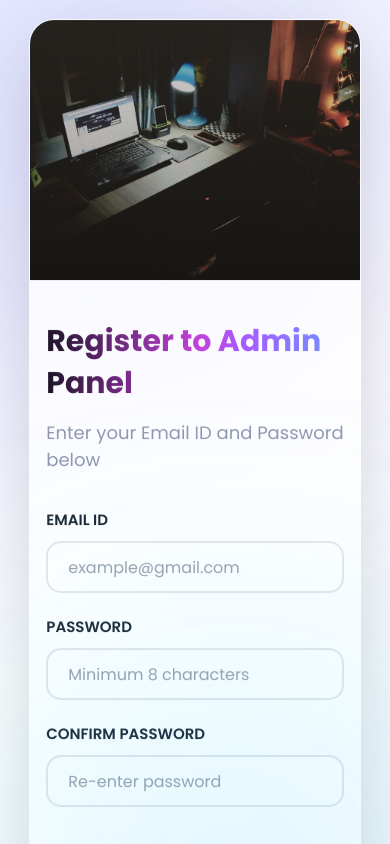
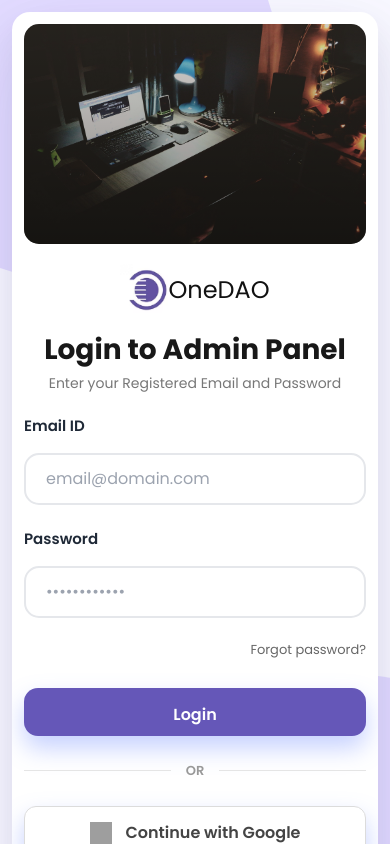
Before and after one commit to Someshwaran-M/dashboard, a React (Vite) app: page / in a window 390 px wide. Shown: the top 844 px of the page. Built offline with nearby package versions, Linux system fonts and the light colour scheme; grey boxes are pictures that could not be loaded.

Commit message:
Updated login page UI and responsive design

```diff
--- a/src/App.jsx
+++ b/src/App.jsx
@@ -11,7 +11,7 @@ function App() {
     <Router>
       <Routes>
         {/* Default Route */}
-        <Route path="/" element={<Register />} />
+        <Route path="/" element={<Login />} />
 
         {/* Login Route */}
         <Route path="/register" element={<Register />} />
--- a/src/pages/Login.jsx
+++ b/src/pages/Login.jsx
@@ -2,6 +2,7 @@ import React, { useState } from "react";
 import { Link, useNavigate } from "react-router-dom";
 import "../styles/Login.css";
 import bgImage from "../assets/login-bg.jpg";
+import logo from "../assets/onedao-logo.png";
 
 const Login = () => {
   const navigate = useNavigate();
@@ -48,6 +49,8 @@ const Login = () => {
 
   return (
     <div className="login-page">
+      <div className="dots dots-top"></div>
+<div className="dots dots-bottom"></div>
       <div className="login-card">
         <div
           className="login-left"
@@ -56,54 +59,89 @@ const Login = () => {
 
         <div className="login-right">
           <div className="login-content">
-            <h1>Log In to Admin Panel</h1>
 
-            <p>Enter your email id and password below</p>
+  <div className="logo">
+  <img src={logo} alt="OneDAO Logo" className="logo-img" />
+  <span className="logo-dark">OneDAO</span>
+</div>
+
+  <h2>Login to Admin Panel</h2>
+  <p className="subtitle">Enter your Registered Email and Password</p>
 
   <form onSubmit={handleLogin}>
+
     <div className="form-group">
-                <label>EMAIL ID</label>
+  <div className="label-row">
+    <label>Email ID</label>
+
+    {error && (
+      <span className="field-error">
+        Invalid Email
+      </span>
+    )}
+  </div>
 
   <input
     type="email"
     name="email"
-                  placeholder="Enter your email id"
+    placeholder="email@domain.com"
     value={formData.email}
     onChange={handleChange}
+    className={error ? "input-error" : ""}
   />
 </div>
 
     <div className="form-group">
-                <label>PASSWORD</label>
+  <div className="label-row">
+    <label>Password</label>
+
+    {error && (
+      <span className="field-error">
+        Invalid Password
+      </span>
+    )}
+  </div>
 
   <input
     type="password"
     name="password"
-                  placeholder="Enter your password"
+    placeholder="••••••••••••"
     value={formData.password}
     onChange={handleChange}
+    className={error ? "input-error" : ""}
   />
 </div>
 
-              {error && (
-                <p
-                  style={{
-                    color: "red",
-                    marginBottom: "15px",
-                  }}
-                >
-                  {error}
-                </p>
-              )}
+    <div className="login-options">
+      <Link to="/forgot-password" className="forgot">
+        Forgot password?
+      </Link>
+    </div>
 
-              <button type="submit">
-                Log In
+    <button className="login-btn" type="submit">
+      Login
     </button>
+
+    <div className="divider">
+    <span>OR</span>
+  </div>
+
+    <div className="google-login">
+  <button type="button" className="google-btn">
+    <img
+      src="https://www.gstatic.com/firebasejs/ui/2.0.0/images/auth/google.svg"
+      alt="Google"
+    />
+    Continue with Google
+  </button>
+
+
+</div>
+
   </form>
 
   <div className="register">
-              <span>Don't have an account?</span>
-
+    Don't have an account?
     <Link to="/register"> Register</Link>
   </div>
   </div>
--- a/src/pages/Register.jsx
+++ b/src/pages/Register.jsx
@@ -38,25 +38,31 @@ const Register = () => {
     }
 
     // Email Validation
-    const emailPattern =
-      /^[^\s@]+@[^\s@]+\.[^\s@]+$/;
+    // Email Validation
+const emailPattern = /^[^\s@]+@[^\s@]+\.[^\s@]+$/;
 
 if (!emailPattern.test(formData.email)) {
-      setError("Enter a valid Email.");
+  setError("Enter a valid email.");
   return;
 }
 
-    // Password Length
-    if (formData.password.length < 8) {
-      setError("Password must contain at least 8 characters.");
+// Password Validation
+const passwordPattern =
+  /^(?=.*[a-z])(?=.*[A-Z])(?=.*\d)(?=.*[@$!%*?&^#()_+\-=\[\]{};':"\\|,.<>\/?])[A-Za-z\d@$!%*?&^#()_+\-=\[\]{};':"\\|,.<>\/?]{8,}$/;
+
+if (!passwordPattern.test(formData.password)) {
+  alert(
+    "Password must be at least 8 characters long and include one uppercase letter, one lowercase letter, one number,one special character."
+  );
   return;
 }
 
-    // Password Match
+// Confirm Password Validation
 if (formData.password !== formData.confirmPassword) {
   setError("Password and Confirm Password do not match.");
   return;
 }
+
 
     try {
   const otp = Math.floor(100000 + Math.random() * 900000);
--- a/src/styles/Login.css
+++ b/src/styles/Login.css
@@ -1,3 +1,5 @@
+@import url('https://fonts.googleapis.com/css2?family=Poppins:wght@300;400;500;600;700;800&display=swap');
+
 *{
     margin:0;
     padding:0;
@@ -6,8 +8,11 @@
 }
 
 body{
-    background:#f5f5f5;
+    margin:0;
+    background:#fff;
 }
+
+/* ---------------------- PAGE ---------------------- */
 
 .login-page{
     width:100%;
@@ -15,24 +20,98 @@ body{
     display:flex;
     justify-content:center;
     align-items:center;
-    padding:40px;
+    padding:35px;
+    position:relative;
+    overflow:hidden;
+    background:#f8f8ff;
 }
 
+/* Top Left Purple Circle */
+.login-page::before{
+    content:"";
+    position:absolute;
+    width:420px;
+    height:420px;
+    top:-140px;
+    left:-140px;
+    border-radius:50%;
+    background:rgba(129,92,255,.18);
+    z-index:0;
+}
+
+/* Bottom Right Purple Circle */
+.login-page::after{
+    content:"";
+    position:absolute;
+    width:420px;
+    height:420px;
+    bottom:-170px;
+    right:-170px;
+    border-radius:50%;
+    background:rgba(129,92,255,.18);
+    z-index:0;
+}
+
+.dots{
+    position:absolute;
+    width:110px;
+    height:110px;
+    z-index:1;
+
+    background-image:radial-gradient(#8b5cf6 2px, transparent 2px);
+    background-size:20px 20px;
+    opacity:.35;
+}
+
+.dots-top{
+    top:55px;
+    right:55px;
+}
+
+.dots-bottom{
+    bottom:55px;
+    left:55px;
+}
+/* ---------------------- CARD ---------------------- */
+
 .login-card{
-    width:1100px;
-    height:700px;
-    background:white;
-    border-radius:35px;
+    width:1180px;
+    max-width:100%;
+    height:740px;
+    background:#fff;
+    border-radius:28px;
+    display:flex;
     overflow:hidden;
-    display:flex;
-    box-shadow:0 20px 45px rgba(0,0,0,.18);
+    padding:18px;
+    position:relative;
+    z-index:10;
+
+    box-shadow:
+        0 30px 80px rgba(109,91,208,.12),
+        0 15px 35px rgba(0,0,0,.08);
 }
+
+/* ---------------------- LEFT ---------------------- */
 
 .login-left{
     width:52%;
+    border-radius:22px;
     background-size:cover;
     background-position:center;
+    position:relative;
+    overflow:hidden;
 }
+
+.login-left::after{
+    content:"";
+    position:absolute;
+    inset:0;
+    background:linear-gradient(to top,
+    rgba(0,0,0,.45),
+    rgba(0,0,0,.05));
+}
+
+/* ---------------------- RIGHT ---------------------- */
 
 .login-right{
     width:48%;
@@ -40,108 +119,409 @@ body{
     justify-content:center;
     align-items:center;
     background:#fff;
+    padding:10px 10px;
 }
 
 .login-content{
-    width:80%;
+    width:78%;
 }
 
-.login-content h1{
-    font-size:44px;
-    color:#222;
-    margin-bottom:18px;
-    font-weight:700;
+/* ---------------------- LOGO ---------------------- */
+
+.logo{
+    display:flex;
+    justify-content:left;
+    align-items:center;
+    margin-bottom:15px;
 }
 
-.login-content p{
-    color:#8d94a8;
-    font-size:20px;
-    margin-bottom:60px;
+.logo-img{
+    width:60px;
+    height:auto;
+    object-fit:contain;
 }
 
+.logo-dark{
+    font-size:30px;
+    font-weight:400;
+    color:#111;
+}
+
+
+/* ---------------------- TITLE ---------------------- */
+
+.login-content h2{
+    font-size:34px;
+    color:#181818;
+    margin-bottom:4px;
+}
+
+.subtitle{
+    color:#777;
+    font-size:15px;
+    margin-bottom:25px;
+}
+
+/* ---------------------- FORM ---------------------- */
+
 .form-group{
-    margin-bottom:30px;
+    margin-bottom:13px;
 }
 
 .form-group label{
-    display:block;
-    margin-bottom:12px;
+    font-size:13px;
     font-weight:600;
-    font-size:15px;
-    color:#222;
+    color:#444;
+    margin-bottom:6px;
 }
 
 .form-group input{
     width:100%;
-    height:65px;
-    border:2px solid #222;
-    border-radius:12px;
-    padding:0 20px;
-    font-size:18px;
+    height:48px;
+    border:1px solid #ddd;
+    border-radius:8px;
+    padding:0 16px;
+    font-size:15px;
+    transition:.3s;
+    background:#fff;
+}
+
+.form-group input:focus{
+    border-color:#20264f;
+    box-shadow:0 0 0 3px rgba(32,38,79,.08);
     outline:none;
 }
 
 .form-group input::placeholder{
-    color:#a2a8ba;
+    color:#b2b2b2;
 }
 
-button{
+/* ---------------------- OPTIONS ---------------------- */
+
+.login-options{
+    display:flex;
+    justify-content:space-between;
+    align-items:center;
+    margin-bottom:18px;
+}
+
+.forgot{
+    text-decoration:none;
+    color:#666;
+    font-size:13px;
+    transition:.3s;
+}
+
+.forgot:hover{
+    color:#6557B8;
+}
+
+/* ---------------------- ERROR ---------------------- */
+
+.error{
+    display:none;
+    background:#fff2f2;
+    border:1px solid #ef4444;
+    color:#dc2626;
+    padding:12px 16px;
+    border-radius:10px;
+    font-size:14px;
+    font-weight:500;
+    margin:15px 0;
+}
+
+.error.show{
+    display:block;
+}
+
+/* Error Input */
+
+.input-error{
+    border:2px solid #ef4444 !important;
+    background:#fff5f5 !important;
+    color:#111;
+}
+
+.input-error::placeholder{
+    color:#b91c1c;
+}
+
+.input-error:focus{
+    border:2px solid #ef4444 !important;
+    box-shadow:0 0 0 4px rgba(239,68,68,.15) !important;
+}
+
+.label-row{
+    display:flex;
+    justify-content:space-between;
+    align-items:center;
+    margin-bottom:4px;
+}
+
+.label-row label{
+    font-size:13px;
+    font-weight:600;
+    color:#333;
+}
+
+.field-error{
+    color:#ef4444;
+    font-size:12px;
+    font-weight:600;
+    min-width:110px;
+    text-align:right;
+}
+
+/* ---------------------- BUTTON ---------------------- */
+
+.login-btn{
+    background:#6557B8;
+    color:#fff;
+    margin-top:10px;
+}
+
+.login-btn:hover{
+    background:#4E3FA8;
+    box-shadow:0 12px 25px rgba(101,87,184,.35);
+}
+
+/* ---------------------- REGISTER ---------------------- */
+
+.register{
+    margin-top:10px;
+    text-align:center;
+    font-size:14px;
+    color:#666;
+}
+
+.register a{
+    color:#6557B8;
+}
+.register a:hover{
+    text-decoration:underline;
+}
+
+/* ---------------------- RESPONSIVE ---------------------- */
+/* ===========================
+   TABLET
+=========================== */
+
+@media (max-width:992px){
+
+.login-page{
+    padding:20px;
+}
+
+.login-card{
     width:100%;
-    height:65px;
-    border:none;
-    background:#111;
-    color:white;
-    font-size:20px;
+    height:auto;
+    flex-direction:column;
+    padding:15px;
+    border-radius:20px;
+}
+
+.login-left{
+    width:100%;
+    height:280px;
+    border-radius:18px;
+    margin-bottom:20px;
+}
+
+.login-right{
+    width:100%;
+    padding:0;
+    justify-content:center;
+    align-items:center;
+}
+
+.login-content{
+    width:100%;
+    max-width:500px;
+}
+
+.logo{
+    justify-content:center;
+}
+
+.login-content h2,
+.subtitle{
+    text-align:center;
+}
+
+.subtitle{
+    margin-bottom:22px;
+}
+
+.form-group{
+    margin-bottom:18px;
+}
+
+.login-options{
+    justify-content:space-between;
+}
+
+.google-btn{
+    height:50px;
+}
+
+.register{
+    margin-top:18px;
+}
+
+}
+
+
+/* ===========================
+   MOBILE
+=========================== */
+
+@media (max-width:576px){
+
+.login-page{
+    padding:12px;
+}
+
+.login-card{
+    padding:12px;
+    border-radius:18px;
+}
+
+.login-left{
+    height:220px;
+    border-radius:15px;
+}
+
+.login-content{
+    max-width:100%;
+}
+
+.logo{
+    justify-content:center;
+    margin-bottom:18px;
+}
+
+.logo-img{
+    width:48px;
+}
+
+.logo-dark{
+    font-size:24px;
+}
+
+.login-content h2{
+    font-size:28px;
+    text-align:center;
+    line-height:1.3;
+}
+
+.subtitle{
+    text-align:center;
+    font-size:14px;
+    margin-bottom:20px;
+}
+
+.label-row{
+    margin-bottom:6px;
+}
+
+.field-error{
+    font-size:11px;
+}
+
+.form-group input{
+    height:46px;
+    font-size:14px;
+}
+
+.login-options{
+    justify-content:flex-end;
+    margin-bottom:18px;
+}
+
+.forgot{
+    font-size:13px;
+}
+
+.login-btn{
+    width:100%;
+    height:48px;
+    font-size:16px;
+}
+
+.divider{
+    margin:18px 0;
+}
+
+.google-btn{
+    height:48px;
+    font-size:14px;
+}
+
+.google-btn img{
+    width:20px;
+    height:20px;
+}
+
+.register{
+    font-size:13px;
+    margin-top:16px;
+    text-align:center;
+}
+
+}
+
+/* Google Login */
+
+.google-login{
+    margin-bottom:20px;
+}
+
+.google-btn{
+    width:100%;
+    height:54px;
+    background:#fff;
+    border:1px solid #dcdcdc;
     border-radius:12px;
+    display:flex;
+    align-items:center;
+    justify-content:center;
+    gap:14px;
+    font-size:16px;
+    font-weight:600;
+    color:#444;
     cursor:pointer;
     transition:.3s;
 }
 
-button:hover{
-    background:#333;
+.google-btn img{
+    width:22px;
+    height:22px;
 }
 
-.register{
-    margin-top:40px;
-    text-align:center;
-    color:#9aa0b5;
-    font-size:20px;
+.google-btn:hover{
+    background:#f8f8f8;
+    border-color:#6557B8;
+    transform:translateY(-2px);
+    box-shadow:0 8px 20px rgba(0,0,0,.08);
 }
 
-.register a{
-    color:#111;
-    font-weight:600;
-    text-decoration:none;
+.divider{
+    display:flex;
+    align-items:center;
+    margin:25px 0;
 }
 
-@media(max-width:900px){
-
-.login-card{
-    flex-direction:column;
-    width:95%;
-    height:auto;
+.divider::before,
+.divider::after{
+    content:"";
+    flex:1;
+    height:1px;
+    background:#e5e5e5;
 }
 
-.login-left{
-    width:100%;
-    height:260px;
+.divider span{
+    padding:0 15px;
+    color:#999;
+    font-size:13px;
+    font-weight:600;
 }
-
-.login-right{
-    width:100%;
-    padding:40px 0;
-}
-
-.login-content{
-    width:88%;
-}
-
-.login-content h1{
-    font-size:34px;
-}
-
-.login-content p{
-    font-size:16px;
-}
-
-}
```
Also changed, not shown: src/styles/Register.css (+10 -1 lines), src/assets/onedao-logo.png (added). Lines whose indentation alone changed are shown as unchanged.
